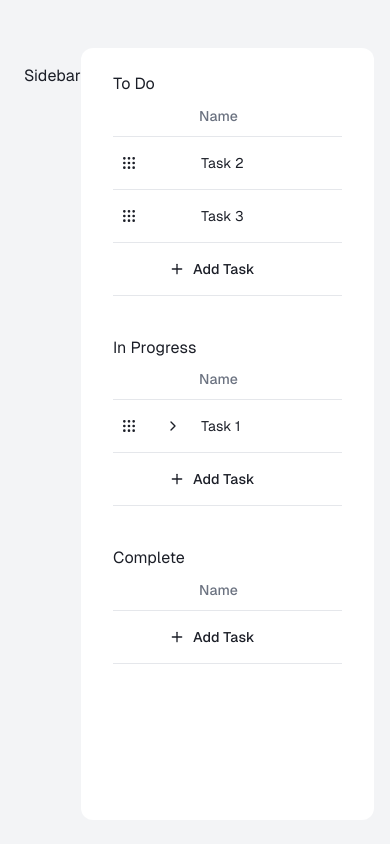
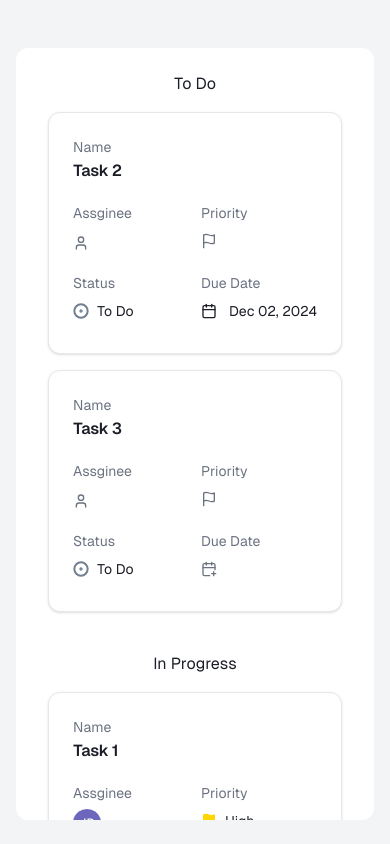
Before and after one commit to rahatsikz/project-hub, a Next.js app: page /projects/1 in a window 390 px wide. Built offline with nearby package versions, Linux system fonts and the light colour scheme.

Commit message:
[done] - list card added for mobile view of responsive list

```diff
--- a/src/app/(project-board)/layout.tsx
+++ b/src/app/(project-board)/layout.tsx
@@ -6,11 +6,11 @@ export default function ProjectBoardLayout({
   children: React.ReactNode;
 }>) {
   return (
-    <div className='font-sans h-screen grid grid-cols-12  bg-secondary'>
-      <div className='col-span-2 '>
+    <div className='font-sans h-screen grid grid-cols-12 bg-secondary'>
+      <div className='col-span-2 hidden lg:block'>
         <div className='px-6 py-16'>Sidebar</div>
       </div>
-      <div className='px-8 py-6 col-span-10  mx-4 mb-6 mt-12 rounded-xl bg-background'>
+      <div className='px-8 py-6 col-span-12 lg:col-span-10 mx-4 mb-6 mt-12 rounded-xl bg-background h-[calc(100vh-72px)] overflow-y-auto'>
         {children}
       </div>
     </div>
--- /dev/null
+++ b/src/app/(project-board)/projects/[id]/_components/ListCard.tsx
@@ -0,0 +1,94 @@
+import {
+  Card,
+  CardContent,
+  CardDescription,
+  CardHeader,
+  CardTitle,
+} from "@/components/ui/card";
+import { ComboBox } from "@/components/ui/ComboBox";
+import { DatePicker } from "@/components/ui/DatePicker";
+import { Form } from "@/components/ui/form";
+import { MultiSelect } from "@/components/ui/MultiSelect";
+import {
+  dummyAssigne,
+  priorityOptions,
+  statusOptions,
+} from "@/constant/global";
+import { cn } from "@/lib/utils";
+import { Flag, User } from "lucide-react";
+import React from "react";
+import { useForm } from "react-hook-form";
+
+export default function ListCard({ item }: any) {
+  const form = useForm({
+    defaultValues: {
+      name: item.name,
+      assignee: [
+        {
+          value: item.assignee.value,
+          label: item.assignee.label,
+          acronym: item.assignee.acronym,
+          id: item.assignee.id,
+        },
+      ],
+      status: item.status || statusOptions[0].value,
+      priority: item.priority,
+      dueDate: item.dueDate,
+    },
+  });
+  return (
+    <Card>
+      <CardHeader>
+        <CardDescription>Name</CardDescription>
+        <CardTitle>{item.name}</CardTitle>
+      </CardHeader>
+      <CardContent>
+        <Form {...form}>
+          <form className='gap-3 grid grid-cols-2'>
+            <div>
+              <CardDescription>Assginee</CardDescription>
+              <MultiSelect
+                formControl={form.control}
+                name='assignee'
+                options={dummyAssigne}
+                icon={<User />}
+                className='px-0 truncate hover:ring-0 data-[state=open]:ring-0 mt-0.5 whitespace-nowrap w-full'
+              />
+            </div>
+            <div>
+              <CardDescription>Priority</CardDescription>
+              <ComboBox
+                formControl={form.control}
+                name='priority'
+                options={priorityOptions}
+                icon={<Flag />}
+                className={cn(
+                  "truncate px-0 hover:ring-0 data-[state=open]:ring-0"
+                )}
+              />
+            </div>
+            <div>
+              <CardDescription>Status</CardDescription>
+              <ComboBox
+                formControl={form.control}
+                name='status'
+                options={statusOptions}
+                className={cn(
+                  "truncate px-0 hover:ring-0 data-[state=open]:ring-0"
+                )}
+              />
+            </div>
+            <div>
+              <CardDescription>Due Date</CardDescription>
+              <DatePicker
+                formController={form.control}
+                name='dueDate'
+                className='px-0 hover:ring-0 data-[state=open]:ring-0'
+              />
+            </div>
+          </form>
+        </Form>
+      </CardContent>
+    </Card>
+  );
+}
--- a/src/app/(project-board)/projects/[id]/_components/ListSection.tsx
+++ b/src/app/(project-board)/projects/[id]/_components/ListSection.tsx
@@ -13,6 +13,7 @@ import {
 import { SortbaleRow } from "./SortableRow";
 import AddTaskRow from "./AddTaskRow";
 import { dummyTaskList } from "@/constant/global";
+import ListCard from "./ListCard";
 
 export default function ListSection({ taskList, setTaskList }: any) {
   const [isDragging, setIsDragging] = useState(false);
@@ -81,7 +82,8 @@ export default function ListSection({ taskList, setTaskList }: any) {
   return (
     <DndContext onDragEnd={handleDragEnd} onDragStart={handleDragStart}>
       <SortableContext items={taskList.map((item: any) => item.id)}>
-        <Table className=''>
+        {/* table */}
+        <Table className='hidden lg:table'>
           <TableHeader>
             <TableRow className='group'>
               {tableHeader.map((item, idx) => (
@@ -99,7 +101,7 @@ export default function ListSection({ taskList, setTaskList }: any) {
               ))}
             </TableRow>
           </TableHeader>
-          <TableBody className='mt-4 '>
+          <TableBody>
             {taskList.map((item: any) => (
               <SortbaleRow
                 key={item.id}
@@ -111,6 +113,12 @@ export default function ListSection({ taskList, setTaskList }: any) {
             <AddTaskRow />
           </TableBody>
         </Table>
+        {/* card */}
+        <div className='lg:hidden grid md:grid-cols-2 gap-4'>
+          {taskList.map((item: any) => (
+            <ListCard key={item.id} item={item} />
+          ))}
+        </div>
       </SortableContext>
     </DndContext>
   );
--- a/src/app/(project-board)/projects/[id]/_components/SortableRow.tsx
+++ b/src/app/(project-board)/projects/[id]/_components/SortableRow.tsx
@@ -148,9 +148,8 @@ export function SortbaleRow({
         style={style}
         {...attributes}
         className={cn(
-          "group ",
+          "group",
           subTasksOpen.open && data.id === subTasksOpen.id && "bg-muted"
-          // !isDragging && "hover:bg-primary"
         )}
       >
         <TableCell>
@@ -176,7 +175,8 @@ export function SortbaleRow({
               className={cn(
                 data.subTasks?.length === 0 &&
                   !subTasksOpen.open &&
-                  "opacity-0 group-hover:opacity-100"
+                  "opacity-0",
+                isDragging ? "" : "group-hover:opacity-100"
               )}
               ref={toggleButtonRef}
               variant='ghost'
--- a/src/app/(project-board)/projects/[id]/page.tsx
+++ b/src/app/(project-board)/projects/[id]/page.tsx
@@ -25,7 +25,7 @@ export default function ProjectPage() {
         {statusOptions.map((task) => {
           return (
             <div key={task.value}>
-              <h1>{task.label}</h1>
+              <h1 className='mb-4 max-lg:text-center'>{task.label}</h1>
               {groupedTaskList[task.value] ? (
                 <ListSection
                   taskList={groupedTaskList[task.value]}
--- a/src/components/ui/DatePicker.tsx
+++ b/src/components/ui/DatePicker.tsx
@@ -28,7 +28,7 @@ export interface DatePickerProps
 }
 
 export const DatePicker = React.forwardRef<HTMLDivElement, DatePickerProps>(
-  ({ label, formController, name }, ref) => {
+  ({ label, formController, name, ...props }, ref) => {
     const [isOpen, setIsOpen] = React.useState(false);
 
     return (
@@ -46,7 +46,8 @@ export const DatePicker = React.forwardRef<HTMLDivElement, DatePickerProps>(
                     className={cn(
                       "justify-start text-left font-normal border-0 shadow-none hover:ring-2 hover:ring-primary hover:bg-background  bg-transparent",
                       "data-[state=open]:ring-2 data-[state=open]:ring-primary data-[state=open]:bg-muted w-fit",
-                      !field.value && "text-muted-foreground"
+                      !field.value && "text-muted-foreground",
+                      props.className
                     )}
                   >
                     {field.value ? (
--- /dev/null
+++ b/src/components/ui/card.tsx
@@ -0,0 +1,83 @@
+import * as React from "react";
+
+import { cn } from "@/lib/utils";
+
+const Card = React.forwardRef<
+  HTMLDivElement,
+  React.HTMLAttributes<HTMLDivElement>
+>(({ className, ...props }, ref) => (
+  <div
+    ref={ref}
+    className={cn(
+      "rounded-xl border bg-card text-card-foreground shadow",
+      className
+    )}
+    {...props}
+  />
+));
+Card.displayName = "Card";
+
+const CardHeader = React.forwardRef<
+  HTMLDivElement,
+  React.HTMLAttributes<HTMLDivElement>
+>(({ className, ...props }, ref) => (
+  <div
+    ref={ref}
+    className={cn("flex flex-col space-y-1.5 p-6", className)}
+    {...props}
+  />
+));
+CardHeader.displayName = "CardHeader";
+
+const CardTitle = React.forwardRef<
+  HTMLDivElement,
+  React.HTMLAttributes<HTMLDivElement>
+>(({ className, ...props }, ref) => (
+  <div
+    ref={ref}
+    className={cn("font-semibold leading-none tracking-tight", className)}
+    {...props}
+  />
+));
+CardTitle.displayName = "CardTitle";
+
+const CardDescription = React.forwardRef<
+  HTMLDivElement,
+  React.HTMLAttributes<HTMLDivElement>
+>(({ className, ...props }, ref) => (
+  <div
+    ref={ref}
+    className={cn("text-sm text-muted-foreground", className)}
+    {...props}
+  />
+));
+CardDescription.displayName = "CardDescription";
+
+const CardContent = React.forwardRef<
+  HTMLDivElement,
+  React.HTMLAttributes<HTMLDivElement>
+>(({ className, ...props }, ref) => (
+  <div ref={ref} className={cn("p-6 pt-0", className)} {...props} />
+));
+CardContent.displayName = "CardContent";
+
+const CardFooter = React.forwardRef<
+  HTMLDivElement,
+  React.HTMLAttributes<HTMLDivElement>
+>(({ className, ...props }, ref) => (
+  <div
+    ref={ref}
+    className={cn("flex items-center p-6 pt-0", className)}
+    {...props}
+  />
+));
+CardFooter.displayName = "CardFooter";
+
+export {
+  Card,
+  CardHeader,
+  CardFooter,
+  CardTitle,
+  CardDescription,
+  CardContent,
+};
```
